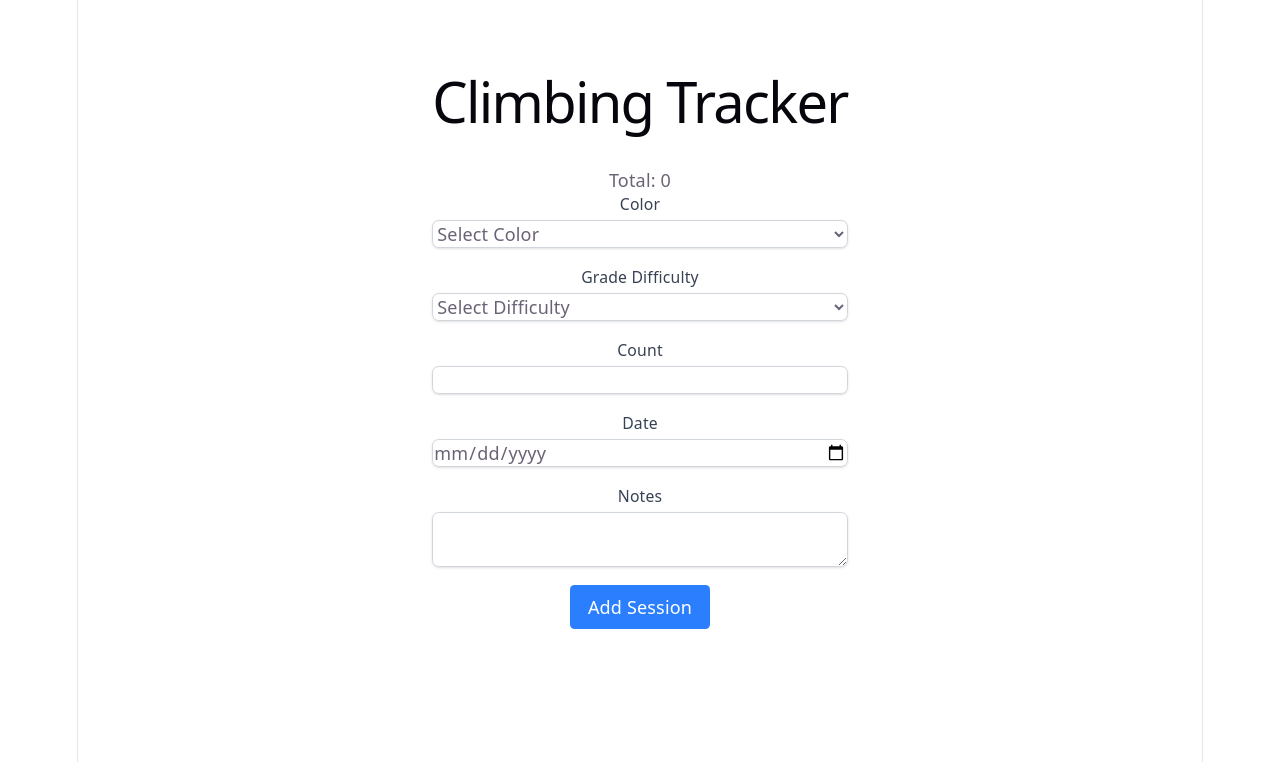
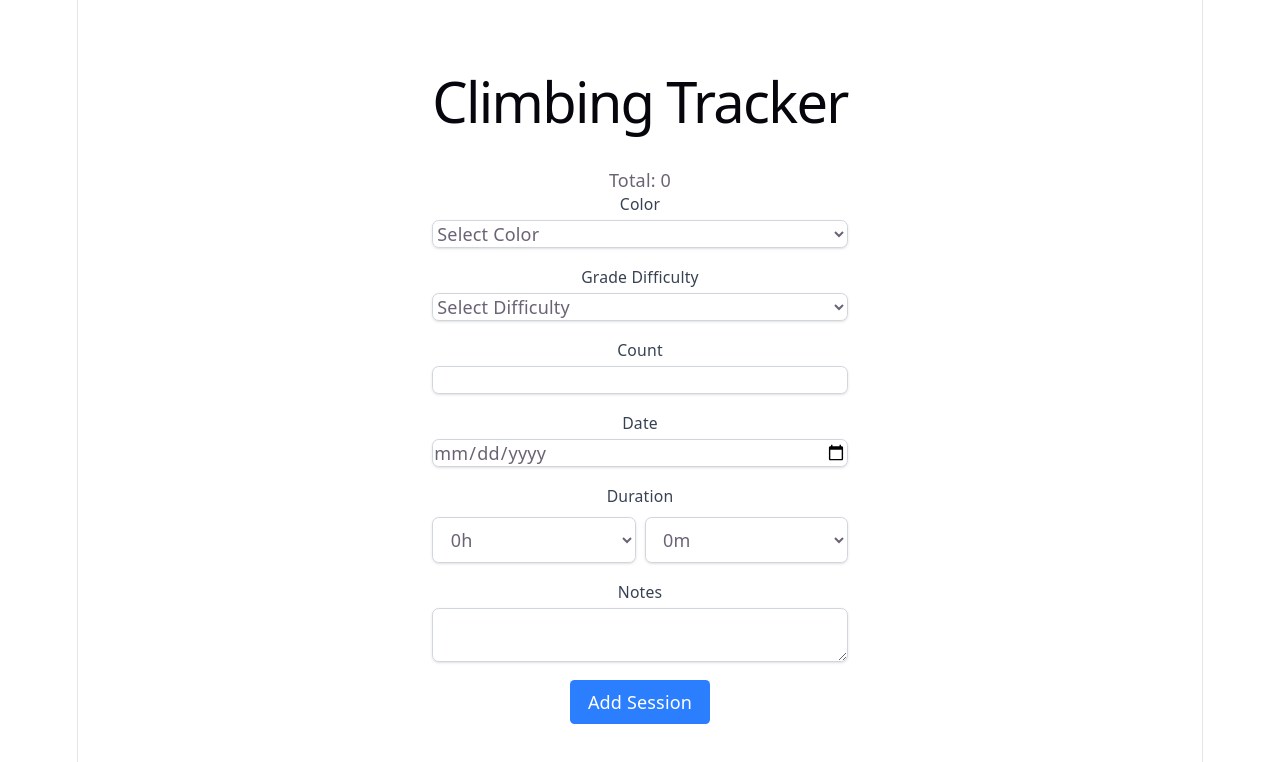
Before and after one commit to mateuszniechwiej/Climbing-Tracker, a React (Vite) app: page / in a window 1280 px wide. Shown: the top 762 px of the page. Built offline with nearby package versions, Linux system fonts and the light colour scheme.

Commit message:
Add duration formatting to AddSession.jsx and update README.md and package-lock.json

```diff
--- a/src/App.jsx
+++ b/src/App.jsx
@@ -17,6 +17,7 @@ function App() {
       gradeDifficulty: formData.gradeDifficulty,
       count: formData.count,
       date: formData.date,
+      duration: formData.duration,
       notes: formData.notes || ''
     }]);
   };
--- a/src/components/AddSession.jsx
+++ b/src/components/AddSession.jsx
@@ -1,24 +1,29 @@
 import { useState } from "react";
 
 export default function AddSession({ onAdd }) {
+
   const [formData, setFormData] = useState({
     color: '',
     gradeDifficulty: '',
     count: '',
     date: '',
+    durationHrs: '',
+    durationMins: '',
     notes: ''
   });
 
   const handleSubmit = (e) => {
     e.preventDefault();
+    const duration = `${formData.durationHrs || 0}h :${formData.durationMins || '00'}m`;
     onAdd({
         color: formData.color,
         count: parseInt(formData.count),
         date: formData.date,
         notes: formData.notes,
-        gradeDifficulty: formData.gradeDifficulty
+        gradeDifficulty: formData.gradeDifficulty,
+        duration: duration
     });
-    setFormData({ color: '', gradeDifficulty: '', count: '', date: '', notes: '' });  // Reset
+    setFormData({ color: '', gradeDifficulty: '', count: '', date: '', durationHrs: '', durationMins: '', notes: '' });  // Reset
   };
 
   const gradeColors = [
@@ -94,6 +99,29 @@ export default function AddSession({ onAdd }) {
           />
         </div>
         <div>
+          <label className="block text-sm font-medium text-gray-700 mb-2">
+            Duration
+          </label>
+          <div className="flex gap-2">
+            <select
+              value={formData.durationHrs}
+              onChange={(e) => setFormData({ ...formData, durationHrs: e.target.value })}
+              className="flex-1 border border-gray-300 rounded-md shadow-sm focus:ring-blue-500 focus:border-blue-500 px-3 py-2"
+            >
+              <option value="">0h</option>
+              {[1,2,3,4,5,6,7,8].map(h => <option key={h} value={h}>{h}h</option>)}
+            </select>
+            <select
+              value={formData.durationMins}
+              onChange={(e) => setFormData({ ...formData, durationMins: e.target.value })}
+              className="flex-1 border border-gray-300 rounded-md shadow-sm focus:ring-blue-500 focus:border-blue-500 px-3 py-2"
+            >
+              <option value="">0m</option>
+              {[5,15,30,45].map(m => <option key={m} value={m.toString().padStart(2, '0')}>{m}m</option>)}
+            </select>
+          </div>
+        </div>
+        <div>
           <label htmlFor="notes" className="block text-sm font-medium text-gray-700">
             Notes
           </label>
--- a/src/components/SessionList.jsx
+++ b/src/components/SessionList.jsx
@@ -7,6 +7,7 @@ export default function SessionList({ sessions }) {
           <p><strong>Grade Difficulty:</strong> {session.gradeDifficulty}</p>
           <p><strong>Count:</strong> {session.count}</p>
           <p><strong>Date:</strong> {session.date}</p>
+          <p><strong>Duration:</strong> {session.duration}</p>
           <p><strong>Notes:</strong> {session.notes}</p>
         </div>
       ))}
```
Also changed, not shown: 2 other files (tests, documents, lock files or other folders).
